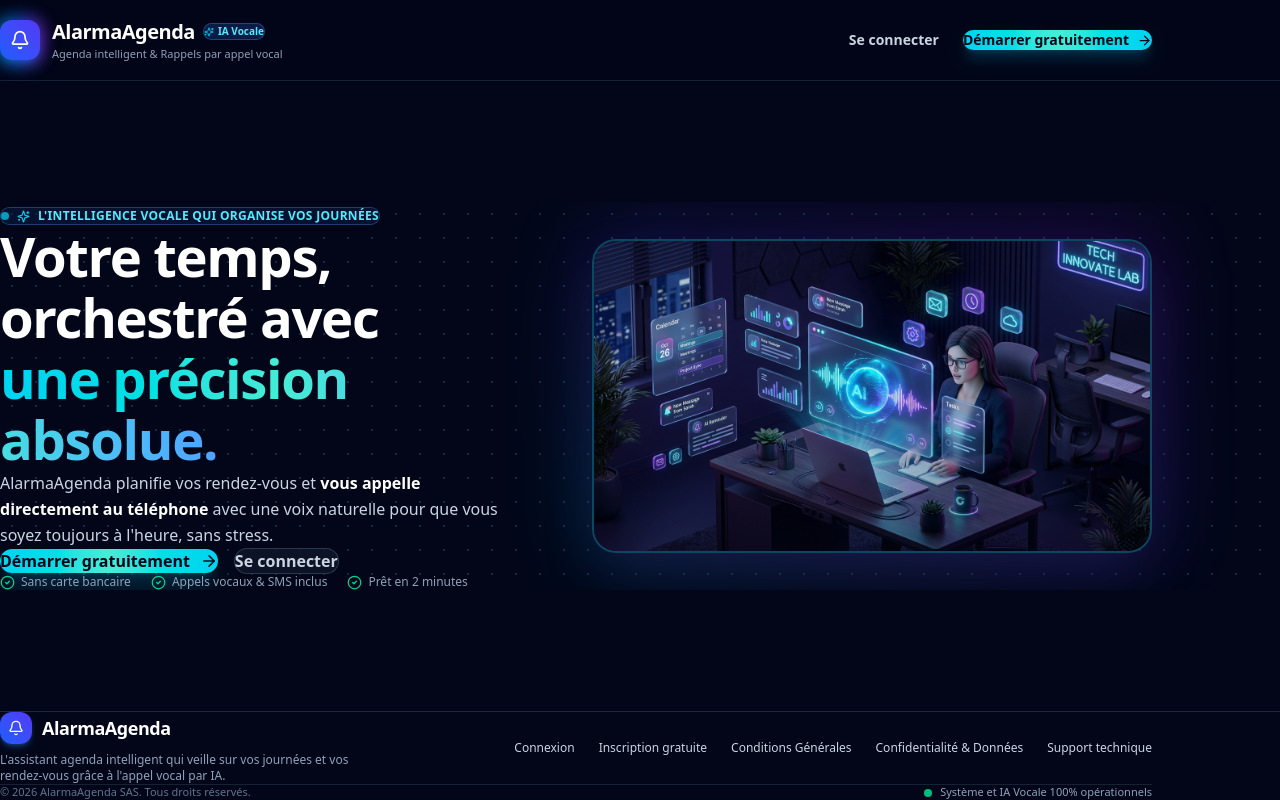
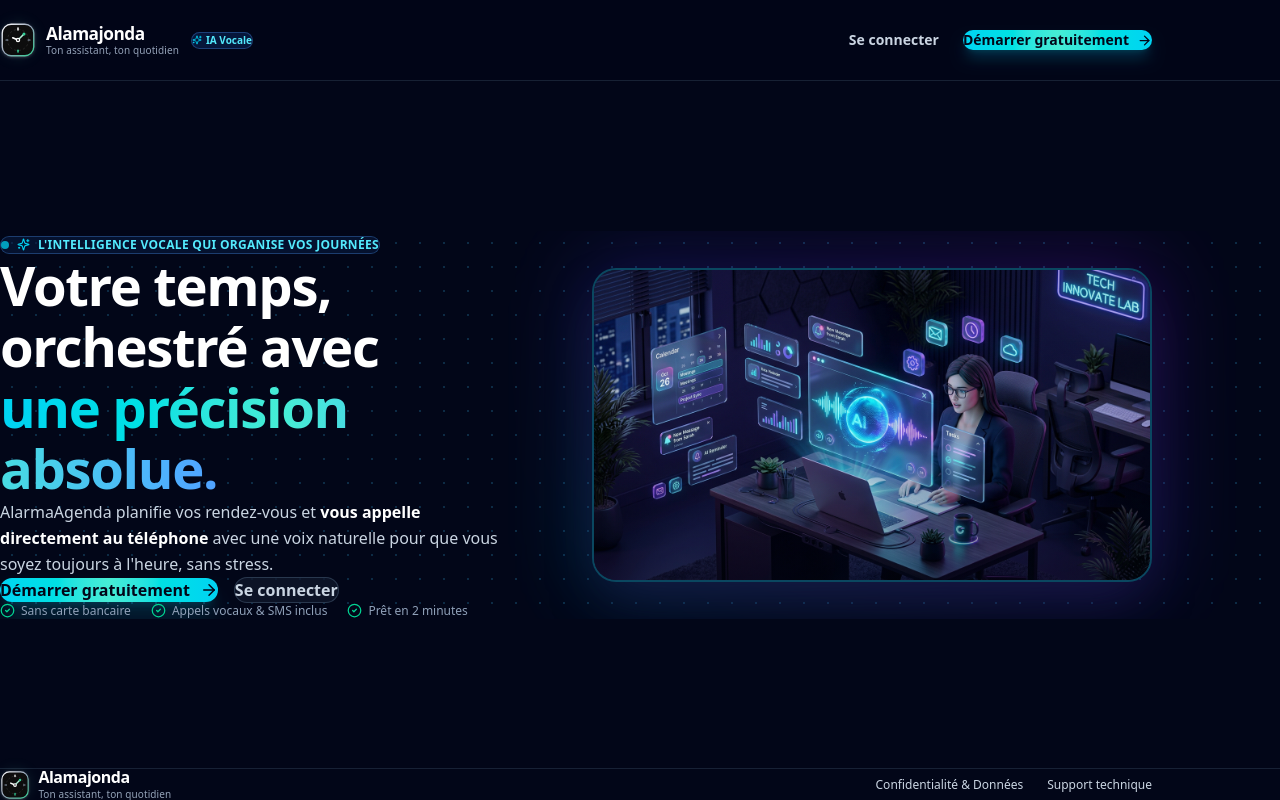
Before and after one commit to imorousalem8-sys/agenda, a Next.js app: page / in a window 1280 px wide. Built offline with nearby package versions, Linux system fonts and the light colour scheme.

Commit message:
fix(brand): integration du vrai logo officiel de l'application et nettoyage minimaliste du footer

```diff
--- a/components/landing/Footer.tsx
+++ b/components/landing/Footer.tsx
@@ -1,60 +1,32 @@
 "use client";
 
 import Link from "next/link";
-import { Bell, Sparkles } from "lucide-react";
+import Logo from "@/components/brand/Logo";
 
 export default function Footer() {
   return (
-    <footer className="bg-slate-950 border-t border-slate-800 py-12 text-slate-400 text-xs">
+    <footer className="bg-slate-950 border-t border-slate-800/80 py-8 text-slate-400 text-xs">
       <div className="max-w-6xl mx-auto px-4 sm:px-6 lg:px-8">
 
-        <div className="flex flex-col md:flex-row items-center justify-between gap-8 pb-8 border-b border-slate-800/80">
+        <div className="flex flex-col sm:flex-row items-center justify-between gap-6">
 
-          {/* Logo & Description */}
-          <div className="flex flex-col items-center md:items-start text-center md:text-left gap-2">
-            <Link href="/" className="flex items-center gap-2.5">
-              <div className="w-8 h-8 rounded-xl bg-gradient-to-tr from-blue-600 to-indigo-600 flex items-center justify-center text-white shadow-md shadow-blue-500/30">
-                <Bell size={16} />
-              </div>
-              <span className="text-lg font-bold text-white tracking-tight">
-                AlarmaAgenda
-              </span>
-            </Link>
-            <p className="text-slate-400 text-xs max-w-sm">
-              L&apos;assistant agenda intelligent qui veille sur vos journées et vos rendez-vous grâce à l&apos;appel vocal par IA.
-            </p>
-          </div>
+          {/* Vrai Logo de l'application */}
+          <Link href="/" className="flex items-center gap-2">
+            <Logo size={30} showText={true} />
+          </Link>
 
-          {/* Quick Navigation Links */}
-          <div className="flex flex-wrap items-center justify-center gap-6 text-slate-300 font-medium">
-            <Link href="/login" className="hover:text-blue-400 transition-colors">
-              Connexion
-            </Link>
-            <Link href="/register" className="hover:text-blue-400 transition-colors">
-              Inscription gratuite
-            </Link>
-            <Link href="/terms" className="hover:text-blue-400 transition-colors">
-              Conditions Générales
-            </Link>
-            <Link href="/privacy" className="hover:text-blue-400 transition-colors">
+          {/* Uniquement Confidentialité & Support Technique */}
+          <div className="flex items-center gap-6 text-slate-300 font-medium">
+            <Link href="/privacy" className="hover:text-cyan-400 transition-colors">
               Confidentialité &amp; Données
             </Link>
-            <a href="mailto:contact@alarmaagenda.com" className="hover:text-blue-400 transition-colors">
+            <a href="mailto:salemimorou129@gmail.com" className="hover:text-cyan-400 transition-colors">
               Support technique
             </a>
           </div>
 
         </div>
 
-        {/* Bottom copyright */}
-        <div className="pt-8 flex flex-col sm:flex-row items-center justify-between gap-4 text-slate-500 text-[11px]">
-          <p>&copy; {new Date().getFullYear()} AlarmaAgenda SAS. Tous droits réservés.</p>
-          <div className="flex items-center gap-2">
-            <span className="w-2 h-2 rounded-full bg-emerald-500" />
-            <span className="text-slate-400 font-medium">Système et IA Vocale 100% opérationnels</span>
-          </div>
-        </div>
-
       </div>
     </footer>
   );
--- a/components/landing/Navbar.tsx
+++ b/components/landing/Navbar.tsx
@@ -1,7 +1,8 @@
 "use client";
 
 import Link from "next/link";
-import { Bell, Sparkles, ArrowRight } from "lucide-react";
+import { Sparkles, ArrowRight } from "lucide-react";
+import Logo from "@/components/brand/Logo";
 
 export default function Navbar() {
   return (
@@ -9,29 +10,13 @@ export default function Navbar() {
       <div className="max-w-6xl mx-auto px-4 sm:px-6 lg:px-8">
         <div className="flex items-center justify-between h-20">
 
-          {/* Logo AlarmaAgenda avec Glow */}
+          {/* Vrai Logo Officiel de l'application */}
           <Link href="/" className="flex items-center gap-3 group">
-            <div className="relative">
-              <div className="absolute -inset-1 bg-gradient-to-r from-cyan-500 via-blue-600 to-purple-600 rounded-2xl blur-sm opacity-70 group-hover:opacity-100 transition duration-300" />
-              <div className="relative w-10 h-10 rounded-xl bg-gradient-to-tr from-blue-600 to-indigo-600 flex items-center justify-center text-white shadow-lg shadow-blue-500/30">
-                <Bell size={20} className="group-hover:rotate-12 transition-transform duration-300" />
-              </div>
-            </div>
-
-            <div className="flex flex-col">
-              <div className="flex items-center gap-2">
-                <span className="text-xl font-extrabold text-white tracking-tight">
-                  AlarmaAgenda
-                </span>
-                <span className="hidden sm:inline-flex items-center gap-1 px-2 py-0.5 rounded-full text-[10px] font-bold bg-blue-500/20 text-cyan-300 border border-blue-400/30">
-                  <Sparkles size={10} className="text-cyan-400" />
-                  IA Vocale
-                </span>
-              </div>
-              <span className="text-[11px] text-slate-400 font-medium hidden md:inline-block">
-                Agenda intelligent &amp; Rappels par appel vocal
-              </span>
-            </div>
+            <Logo size={36} showText={true} animated={true} />
+            <span className="hidden sm:inline-flex items-center gap-1 px-2.5 py-0.5 rounded-full text-[10px] font-bold bg-blue-500/15 text-cyan-300 border border-blue-400/30">
+              <Sparkles size={10} className="text-cyan-400" />
+              IA Vocale
+            </span>
           </Link>
 
           {/* Actions Droite */}
```
